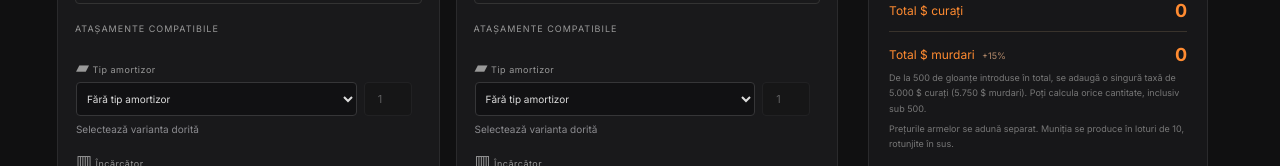
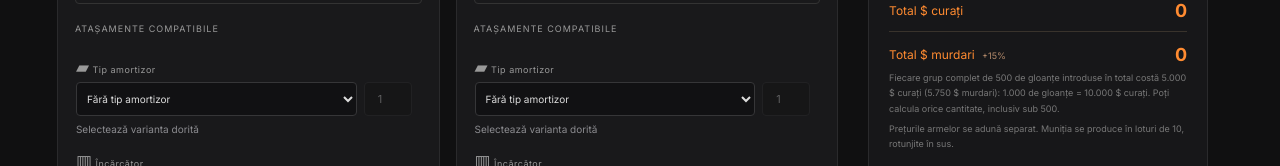
Before and after one commit to mexicannnu-dev/vidrarios-armory, a React (Vite) app: page / in a window 1280 px wide. Shown: the part 698-864 px from the top of the page. Built offline with nearby package versions, Linux system fonts and the light colour scheme; a web font is replaced by a local one.

Commit message:
Fixed rule for gloante

```diff
--- a/src/components/Cart.jsx
+++ b/src/components/Cart.jsx
@@ -26,7 +26,7 @@ export default function Cart({cart, onRemove, onClear}) {
             <div className="money-options"><p>Alternative de plată pentru arme și taxa comenzii de gloanțe (fără atașamente).</p>
                 {total.ammoFee > 0 && <p>Taxă comandă gloanțe inclusă: {fmt(total.ammoFee)} $ curați / {fmt(dirtyPrice(total.ammoFee))} $ murdari.</p>}
                 <div className="money-total"><span>Total $ curați</span><b>{fmt(total.money)}</b></div><div className="money-total dirty-total"><span>Total $ murdari <small>+15%</small></span><b>{fmt(dirtyPrice(total.money))}</b></div></div>
-            <p className="quantity-help">De la 500 de gloanțe introduse în total, se adaugă o singură taxă de 5.000 $ curați (5.750 $ murdari). Poți calcula orice cantitate, inclusiv sub 500.</p>
+            <p className="quantity-help">Fiecare grup complet de 500 de gloanțe introduse în total costă 5.000 $ curați (5.750 $ murdari): 1.000 de gloanțe = 10.000 $ curați. Poți calcula orice cantitate, inclusiv sub 500.</p>
             <p className="quantity-help">Prețurile armelor se adună separat. Muniția se produce în loturi de 10, rotunjite în sus.</p>
             <small>Configurația se salvează în acest browser.</small>
         </div>
--- a/src/model.js
+++ b/src/model.js
@@ -41,7 +41,7 @@ export function totals(cart) {
         for (const a of item.attachments) add(attachmentById(a.id).materials, a.qty);
     }
     const bullets = cart.reduce((sum, item) => sum + item.bullets, 0);
-    const ammoFee = bullets >= 500 ? 5000 : 0;
+    const ammoFee = Math.floor(bullets / 500) * 5000;
     return {materials, money: money + ammoFee, ammoFee};
 }
 
```
Also changed, not shown: 1 other file (tests, documents, lock files or other folders).
